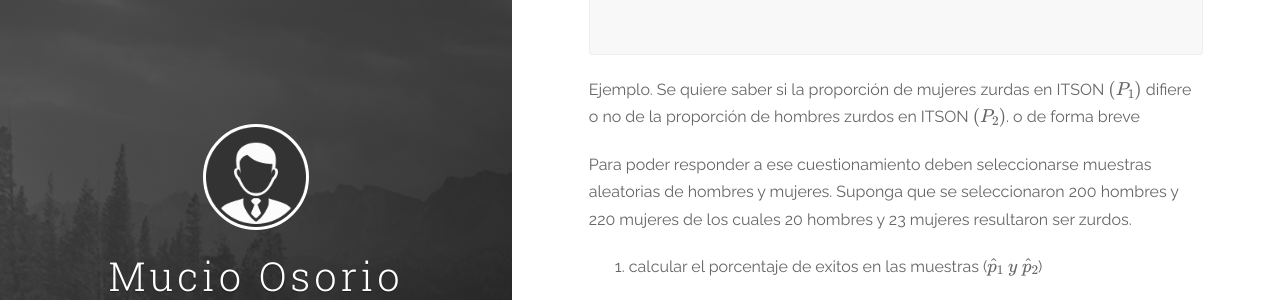
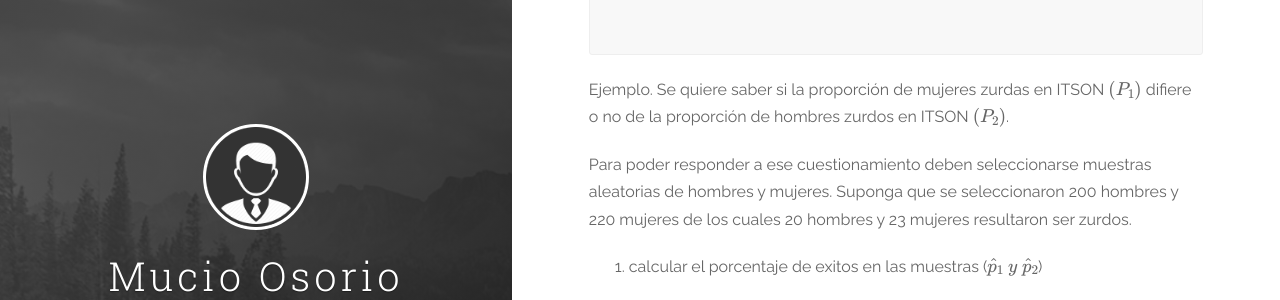
Before and after one commit to mucioosorio/probabilidad, a Jekyll site: the page built from _posts/2020-05-07-Tarea-para-jueves-7-de-mayo.Probabilidad-y-Estadística-y-Métodos-Estadísticos.md, in a window 1280 px wide and 900 px high, scrolled down 1460 px. Shown: the part 153-453 px from the top of the window. Built offline with Jekyll 4.4.1, drawn with Linux system fonts in a browser that asks for light colours; nearby versions of some CDN libraries; formulas are drawn with MathJax 3.

Commit message:
Update 2020-05-07-Tarea-para-jueves-7-de-mayo.Probabilidad-y-Estadística-y-Métodos-Estadísticos.md

```diff
--- a/_posts/2020-05-07-Tarea-para-jueves-7-de-mayo.Probabilidad-y-Estadística-y-Métodos-Estadísticos.md
+++ b/_posts/2020-05-07-Tarea-para-jueves-7-de-mayo.Probabilidad-y-Estadística-y-Métodos-Estadísticos.md
@@ -26,7 +26,7 @@ $$(\hat{p}_{1}-\hat{p}_{2})\pm z_{\alpha/2} \sqrt{\frac{\hat{p}_{1}(1-\hat{p}_{1
 
 
 Ejemplo. Se quiere saber si la proporción de mujeres zurdas en ITSON $$(P_1)$$ difiere o no de la proporción de hombres zurdos en ITSON $$(P_2)$$.
-o de forma breve
+
 
 Para poder responder a ese cuestionamiento deben seleccionarse muestras aleatorias de hombres y mujeres. Suponga que se seleccionaron 200 hombres y 220 mujeres de los cuales 20 hombres y 23 mujeres resultaron ser zurdos.
 
```
